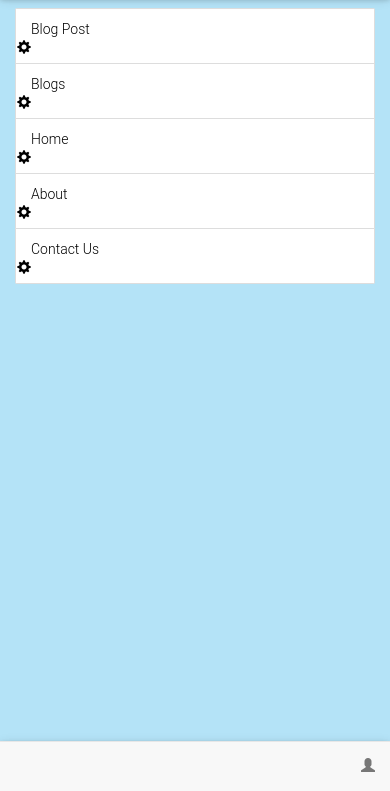
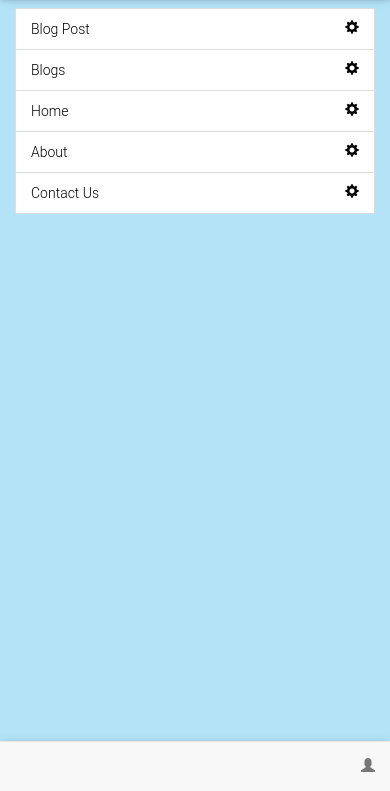
Before and after one commit to tripathiamritansh/WebAppMaker, a website: page public/assignment/Page/page-list.html in a window 390 px wide. Shown: the part 53-844 px from the top of the page. Drawn offline with nearby package versions, Linux system fonts and the light colour scheme.

Commit message:
edited bugs

```diff
--- a/public/assignment/Page/page-list.html
+++ b/public/assignment/Page/page-list.html
@@ -35,50 +35,50 @@
     <ul class="list-group">
         <li class="list-group-item">
             <div class="row">
-                <div class="col-xs-11">
+                <div class="col-xs-10">
                     <a href="../Widget/widget-list.html">Blog Post</a>
                 </div>
-                <div class="col-xs-1">
+                <div class="col-xs-2">
                     <a href="page-edit.html"><span class="glyphicon glyphicon-cog pull-right"></span></a>
                 </div>
             </div>
         </li>
         <li class="list-group-item">
             <div class="row">
-                <div class="col-xs-11">
+                <div class="col-xs-10">
                     <a href="../Widget/widget-list.html"> Blogs</a>
                 </div>
-                <div class="col-xs-1">
+                <div class="col-xs-2">
                     <a href="page-edit.html"><span class="glyphicon glyphicon-cog pull-right"></span></a>
                 </div>
             </div>
         </li>
         <li class="list-group-item">
             <div class="row">
-                <div class="col-xs-11">
+                <div class="col-xs-10">
                     <a href="../Widget/widget-list.html">Home</a>
                 </div>
-                <div class="col-xs-1">
+                <div class="col-xs-2">
                     <a href="page-edit.html"><span class="glyphicon glyphicon-cog pull-right"></span></a>
                 </div>
             </div>
         </li>
         <li class="list-group-item">
             <div class="row">
-                <div class="col-xs-11">
+                <div class="col-xs-10">
                     <a href="../Widget/widget-list.html"> About</a>
                 </div>
-                <div class="col-xs-1">
+                <div class="col-xs-2">
                     <a href="page-edit.html"><span class="glyphicon glyphicon-cog pull-right"></span></a>
                 </div>
             </div>
         </li>
         <li class="list-group-item">
             <div class="row">
-                <div class="col-xs-11">
+                <div class="col-xs-10">
                     <a href="../Widget/widget-list.html"> Contact Us</a>
                 </div>
-                <div class="col-xs-1">
+                <div class="col-xs-2">
                     <a href="page-edit.html"><span class="glyphicon glyphicon-cog pull-right"></span></a>
                 </div>
             </div>
@@ -90,9 +90,9 @@
 <nav class="navbar navbar-default navbar-fixed-bottom">
     <div class="container-fluid">
         <div class="row">
-            <div class="col-xs-11">
+            <div class="col-xs-10">
             </div>
-            <div class="col-xs-1">
+            <div class="col-xs-2">
                 <a href="../User/profile.html"><span class="glyphicon glyphicon-user navbar-text pull-right"></span></a>
             </div>
         </div>
```
Also changed, not shown: public/assignment/Page/page-edit.html (+2 -2 lines), public/assignment/Page/page-new.html (+2 -2 lines), public/assignment/Website/website-edit.html (+2 -2 lines), public/assignment/Website/website-new.html (+2 -2 lines), public/assignment/Widget/widget-chooser.html (+2 -2 lines), public/assignment/Widget/widget-heading.html (+2 -2 lines), public/assignment/Widget/widget-image.html (+2 -2 lines), public/assignment/Widget/widget-youtube.html (+2 -2 lines).
